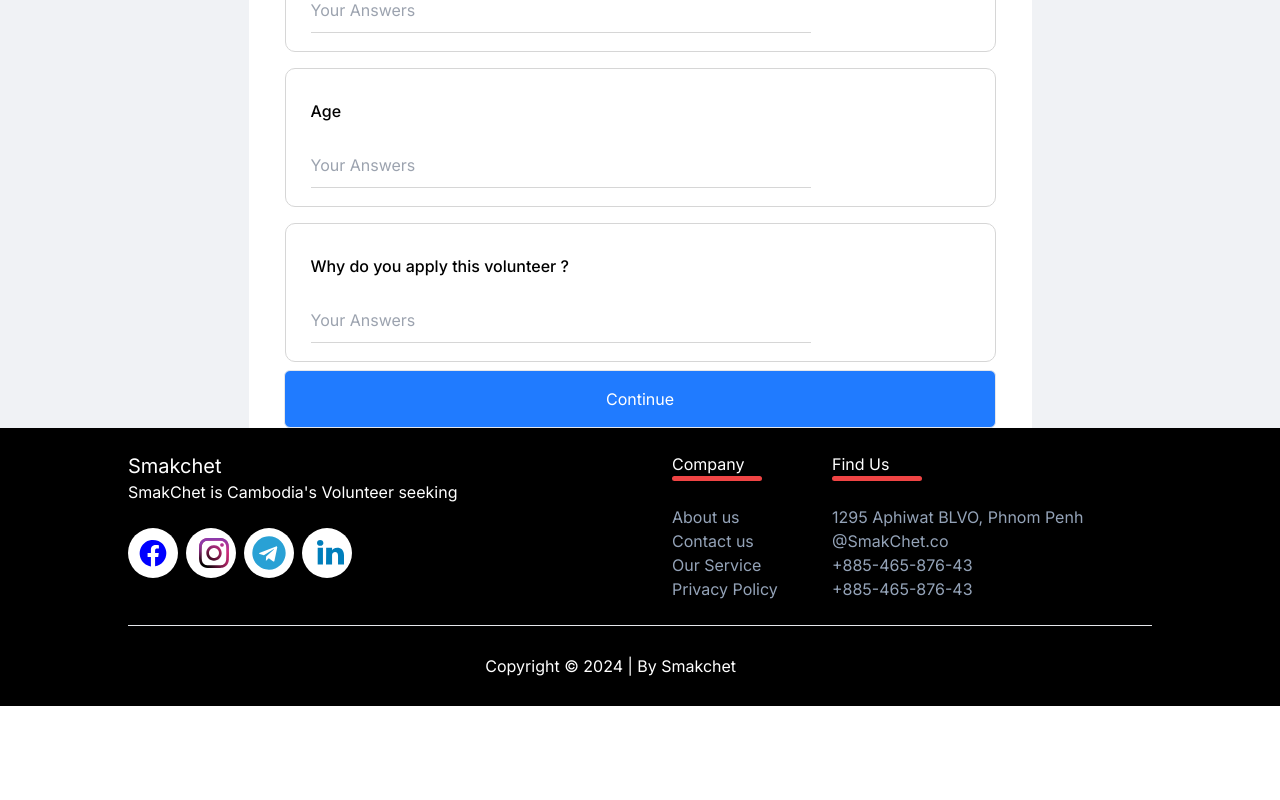
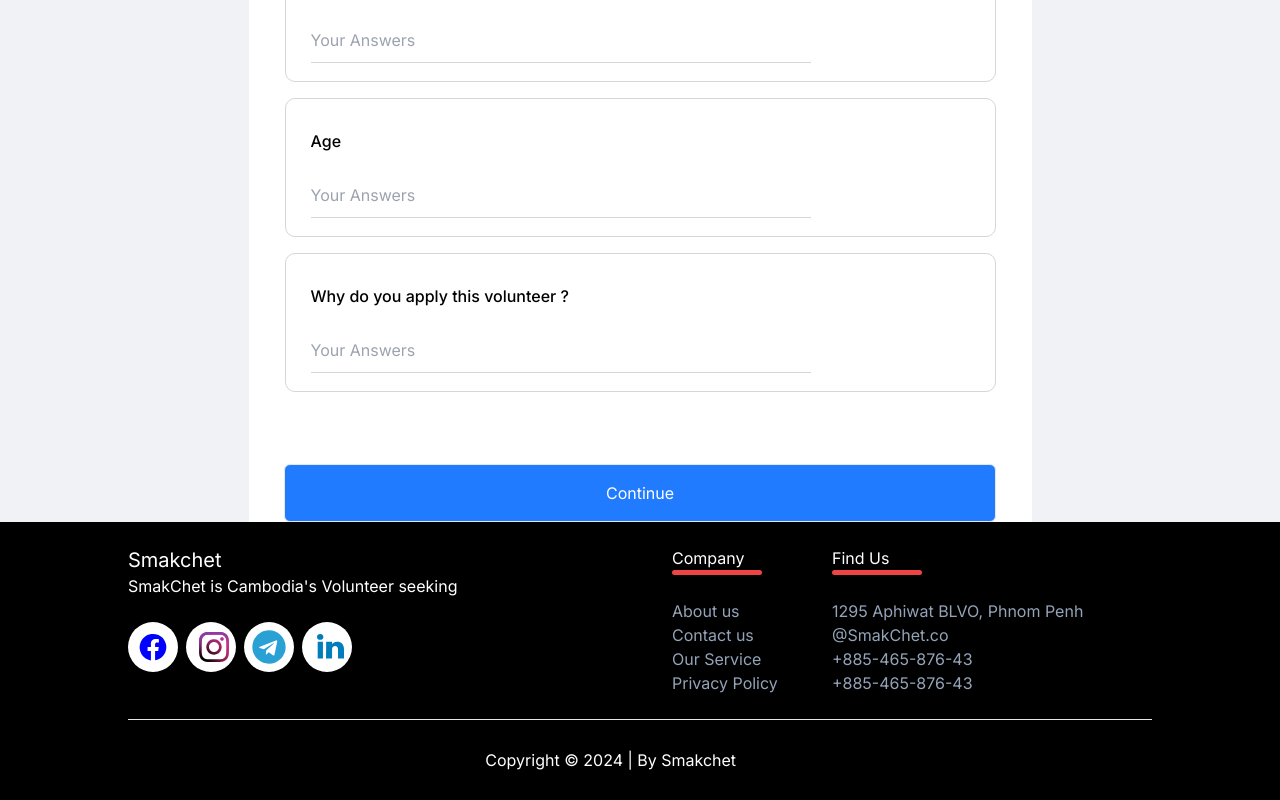
Before and after one commit to MeeReak/smak-chet, a Next.js app: page /register in a window 1280 px wide. Shown: the part 692-1492 px from the top of the page. Before the commit the page ends 1398 px from the top, so only its background shows below. Built offline with nearby package versions, Linux system fonts and the light colour scheme.

Commit message:
update margin

```diff
--- a/src/app/register/page.tsx
+++ b/src/app/register/page.tsx
@@ -4,8 +4,8 @@ import React from "react";
 
 const page = () => {
   return (
-    <div className="mt-[80px] md:bg-[#F0F2F5] flex justify-center">
-      <div className="w-[783px] bg-white flex flex-col md:items-start items-center">
+    <div className=" md:bg-[#F0F2F5] flex justify-center">
+      <div className=" mt-[110px] w-[783px] bg-white flex flex-col md:items-start items-center">
         <Typography className=" md:ml-[33px] md:mt-5" fontWeight="bold" fontSize="h2">Fill in your information</Typography>
         <InputRegister
           label="Full Name"
@@ -34,7 +34,7 @@ const page = () => {
           type={"string"}
         />
 
-        <Button bgColor="primary" className="self-center md:px-[321px] py-4 px-[100px] outline-none" colorScheme="White">Continue</Button>
+        <Button bgColor="primary" className="self-center md:px-[321px] py-4 px-[100px] outline-none md:mt-16 mt-4" colorScheme="White">Continue</Button>
       </div>
     </div>
   );
```
